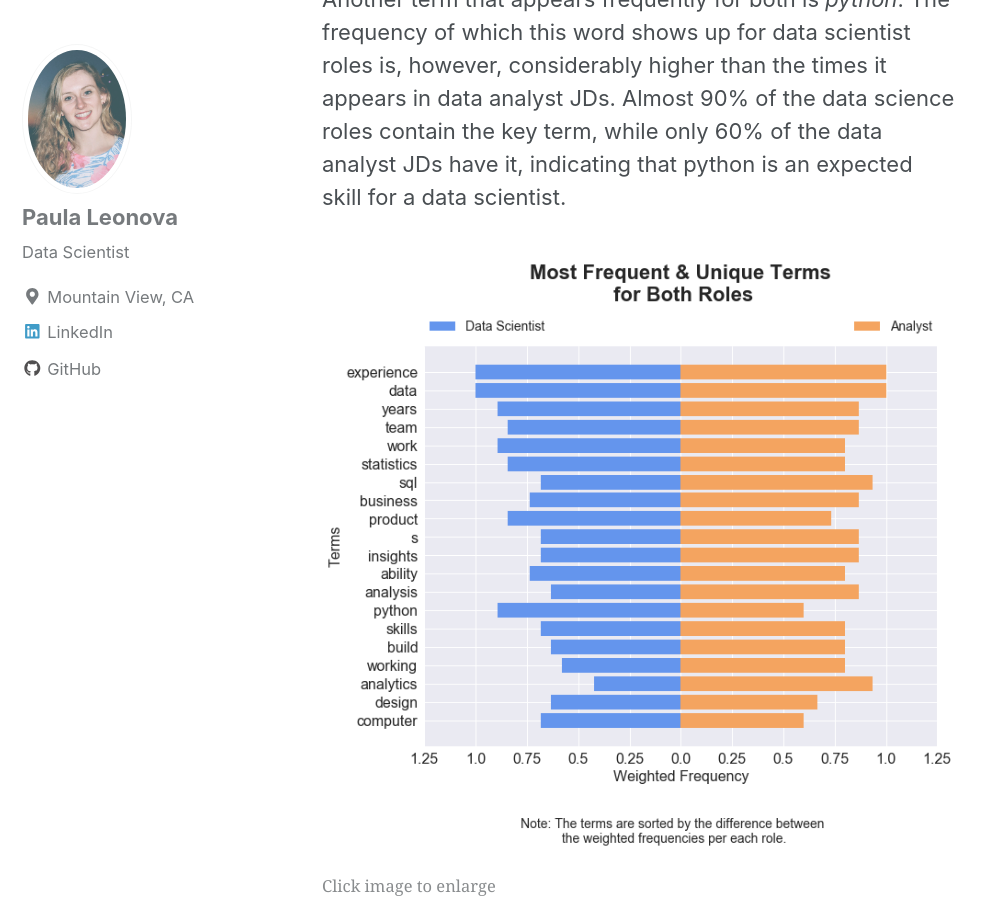
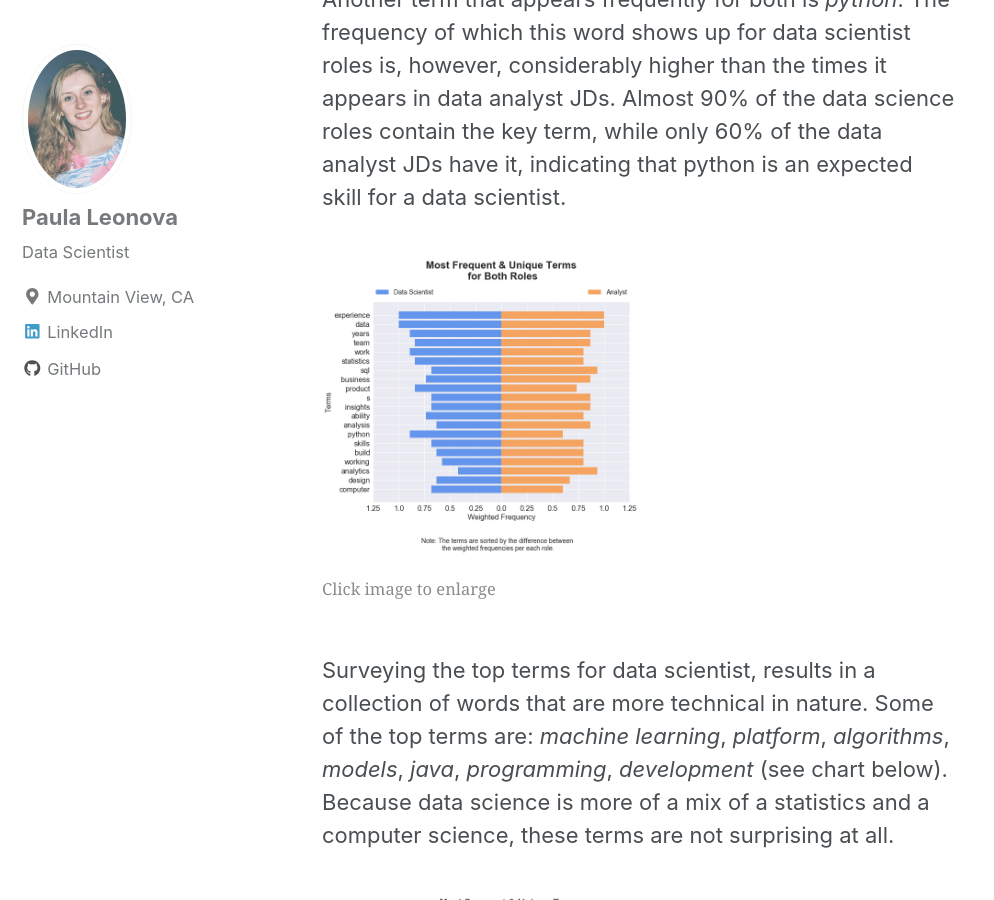
Before and after one commit to pleonova/pleonova.github.io, a Jekyll site: the page built from _posts/2018-08-21-jd-classification.md, in a window 1280 px wide and 900 px high, scrolled down 2460 px. Shown: the whole window, without its empty margins (0-994 px from the left). Built offline with Jekyll 4.4.1, drawn with Linux system fonts in a browser that asks for light colours; nearby versions of some CDN libraries.

Commit message:
Change images to 50%, override default

```diff
--- a/_posts/2018-08-21-jd-classification.md
+++ b/_posts/2018-08-21-jd-classification.md
@@ -27,7 +27,7 @@ Another term that appears frequently for both is *python*. The frequency of whic
 
 <figure>
 	<a href="/images/jd-classifier/TorandoChart_TermSensitivity_BothRoles.png">
-    <img src="/images/jd-classifier/TorandoChart_TermSensitivity_BothRoles.png" style="width:100% !important;"></a>
+    <img src="/images/jd-classifier/TorandoChart_TermSensitivity_BothRoles.png" style="width:50% !important;"></a>
     <figcaption>Click image to enlarge</figcaption>
 </figure>
 
@@ -41,7 +41,7 @@ Surveying the top terms for data scientist, results in a collection of words tha
 
 <figure>
 	<a href="/images/jd-classifier/TorandoChart_TermSensitivity_DataScientist.png">
-    <img src="/images/jd-classifier/TorandoChart_TermSensitivity_DataScientist.png" style="width:50px !important;height:45px !important;"></a>
+    <img src="/images/jd-classifier/TorandoChart_TermSensitivity_DataScientist.png" style="width:50% !important;"></a>
     <figcaption>Click image to enlarge</figcaption>
 </figure>
 
@@ -53,7 +53,7 @@ For data analysts, the key words tend to focus more on information dissemination
 
 <figure>
 	<a href="/images/jd-classifier/TorandoChart_TermSensitivity_Analyst.png">
-    <img src="/images/jd-classifier/TorandoChart_TermSensitivity_Analyst.png" width="10" height="20"></a>
+    <img src="/images/jd-classifier/TorandoChart_TermSensitivity_Analyst.png" style="width:50% !important;"></a>
     <figcaption>Click image to enlarge</figcaption>
 </figure>
 
```
